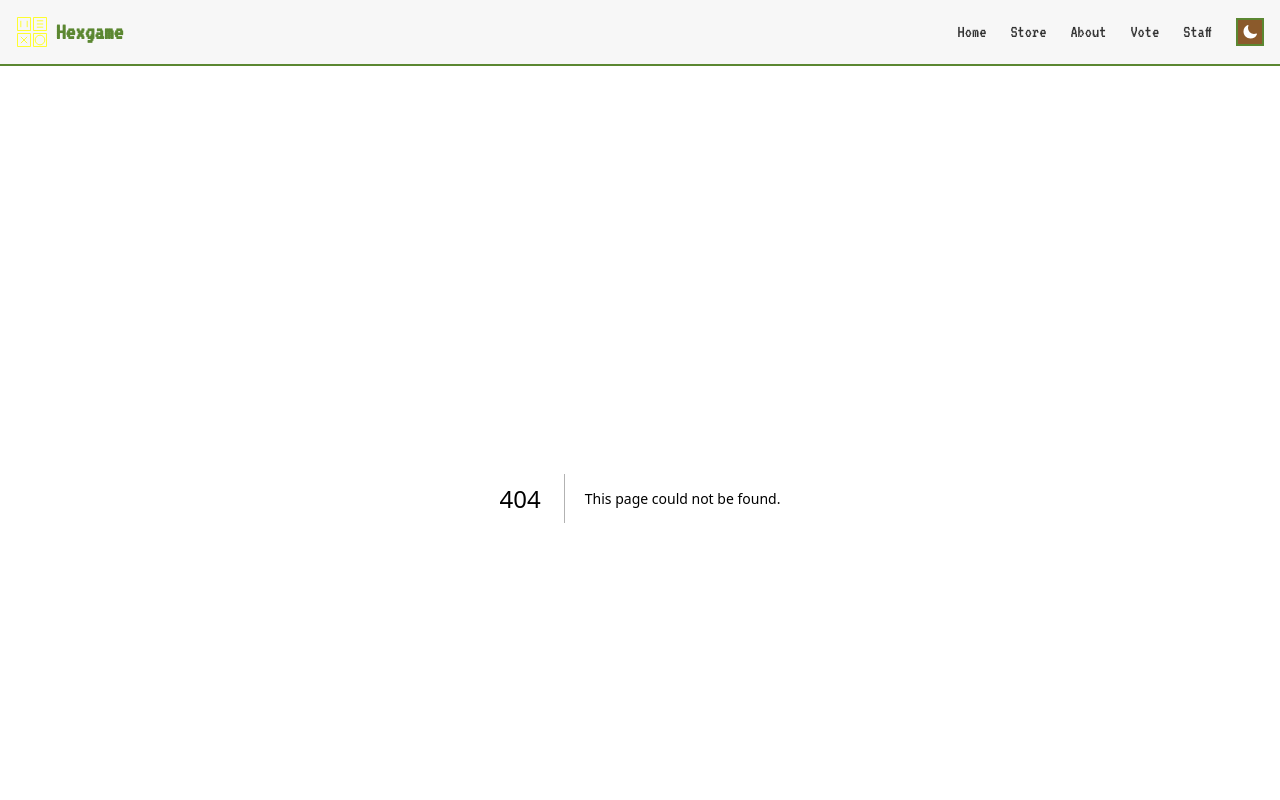
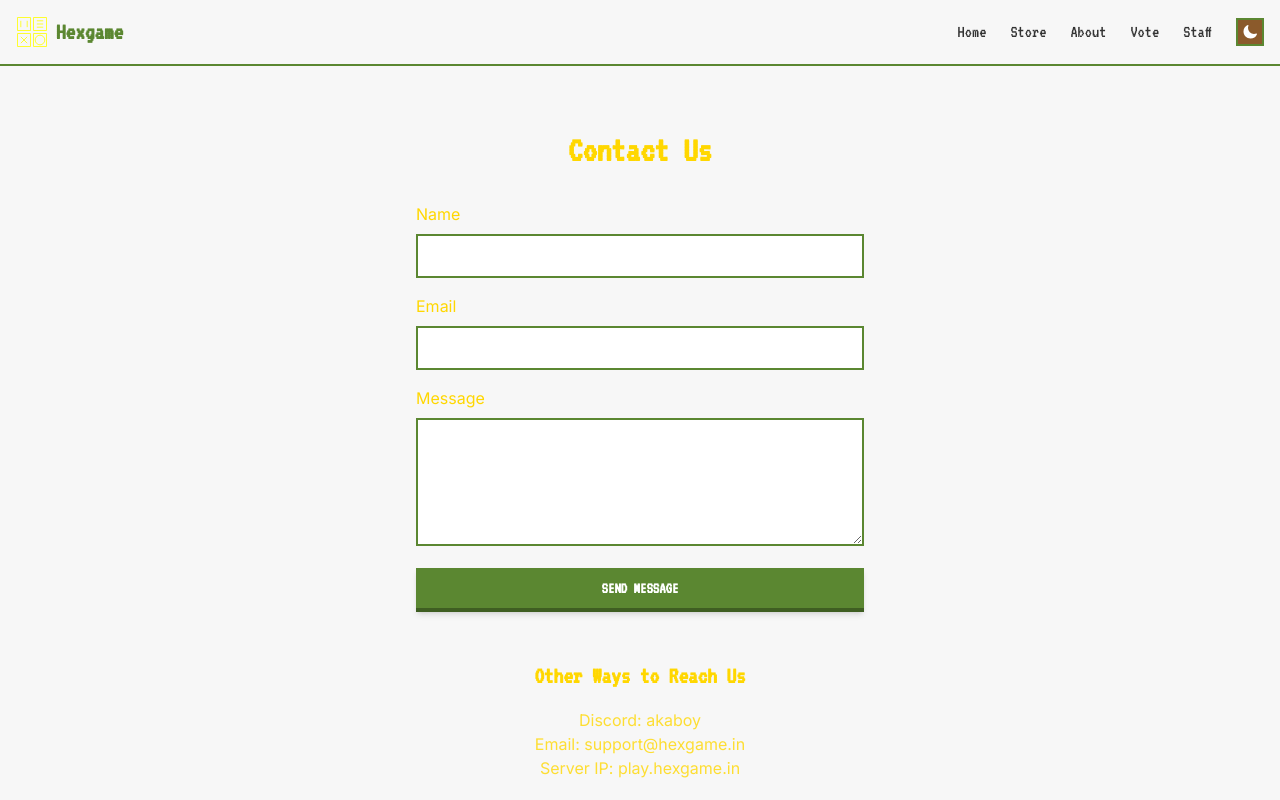
Before and after one commit to akaboydeve/hexgame_web, a Next.js app: page /ContactUs in a window 1280 px wide. Before the commit this address had no page. Shown: the top 800 px of the page. Built offline with nearby package versions, Linux system fonts and the light colour scheme.

Commit message:
rename files and update contact us

```diff
--- a/src/app/contact/page.tsx
+++ b/src/app/ContactUs/page.tsx
@@ -1,6 +1,9 @@
 "use client"
 
+import { useToast } from '@/hooks/use-toast'
 import { serverIp } from '@/mcinfo'
+import axios from 'axios'
+import { Loader2 } from 'lucide-react'
 import { motion } from 'motion/react'
 import { useState } from 'react'
 
@@ -10,6 +13,9 @@ export default function ContactPage() {
     email: '',
     message: ''
   })
+  const [loading, setLoading] = useState(false)
+
+  const { toast } = useToast()
 
   const handleChange = (e: React.ChangeEvent<HTMLInputElement | HTMLTextAreaElement>) => {
     const { name, value } = e.target
@@ -19,10 +25,26 @@ export default function ContactPage() {
     }))
   }
 
-  const handleSubmit = (e: React.FormEvent) => {
+  const handleSubmit = async(e: React.FormEvent) => {
     e.preventDefault()
     // Here you would typically send the form data to your server
     console.log('Form submitted:', formData)
+    setLoading(true)
+    try {
+      const res = await axios.post("/api/send-details", formData);
+
+      console.log(res)
+
+      if (res.status === 200) {
+        toast({title: 'Data sent to Discord successfully!'});
+      }
+    } catch (error) {
+      console.error('Error sending data to Discord:', error);
+      toast({title: 'Failed to send data.', variant: "destructive"});
+    }
+    finally {
+      setLoading(false);
+    }
     // Reset form after submission
     setFormData({ name: '', email: '', message: '' })
   }
@@ -85,7 +107,7 @@ export default function ContactPage() {
             whileHover={{ scale: 1.05 }}
             whileTap={{ scale: 0.95 }}
           >
-            Send Message
+            {loading ? (<>Sending... <Loader2 /></>) : 'Send Message'}
           </motion.button>
         </form>
       </motion.div>
--- /dev/null
+++ b/src/app/api/contact/route.ts
@@ -0,0 +1,24 @@
+import axios from "axios";
+import { NextRequest, NextResponse } from "next/server";
+
+export async function POST(req: NextRequest) {
+  const { name, email, message } = await req.json();
+
+  try {
+    const response = await axios.post('http://helya.pylex.xyz:9418/contact', {
+      name,
+      email,
+      message
+    });
+
+    if (response.status === 200) {
+      return NextResponse.json({success: true}, {status: 200});
+    } else {
+      return NextResponse.json({success: false}, {status: 500});
+    }
+  } catch (error) {
+
+    console.error('Error sending data to Discord:', error);
+    return NextResponse.json({success: false}, {status: 500});
+  }
+}
```
Also changed, not shown: src/app/CancellationAndRefund/page.tsx (renamed from src/app/refund/page.tsx), src/app/PrivacyPolicy/page.tsx (renamed from src/app/privacy/page.tsx), src/app/ShippingAndDelivery/page.tsx (renamed from src/app/shipping/page.tsx), src/app/TermsAndConditions/page.tsx (renamed from src/app/tos/page.tsx).
